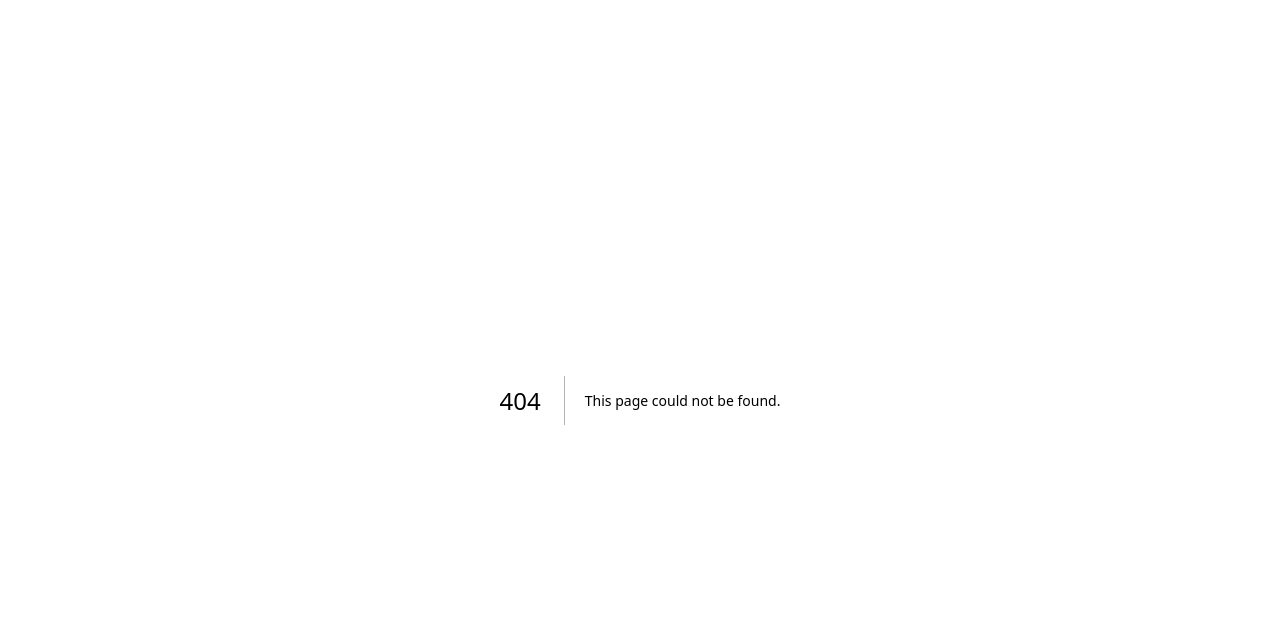
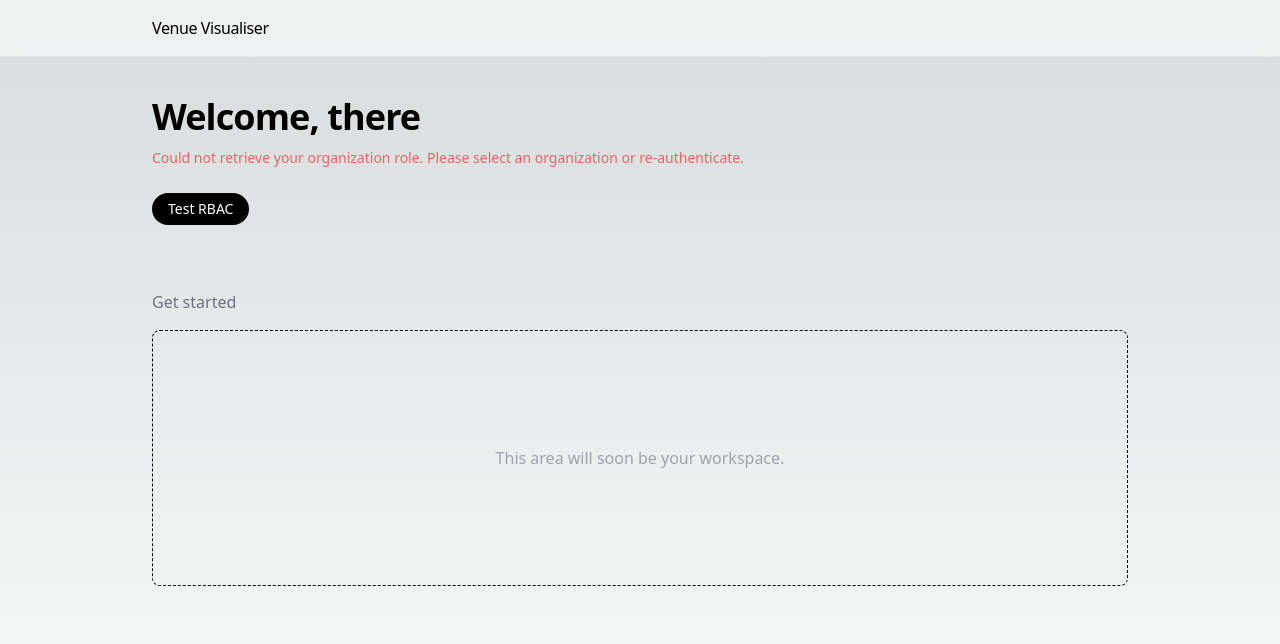
Before and after one commit to mustafaj17/venue_visualiser, a Next.js app: page /dashboard in a window 1280 px wide. Before the commit this address had no page. Shown: the top 644 px of the page. Built offline with nearby package versions, Linux system fonts and the light colour scheme; no server answers.

Commit message:
setup some simple navigation, some simple testing to test rbac. see authsetup.md.

```diff
--- /dev/null
+++ b/app/dashboard/page.tsx
@@ -0,0 +1,72 @@
+import { auth } from "@clerk/nextjs/server";
+import { currentUser } from "@clerk/nextjs/server";
+import Link from "next/link";
+import Navbar from "@/components/navbar";
+
+export const dynamic = "force-dynamic";
+
+export default async function DashboardPage() {
+  // Fetch the current auth context from Clerk for server-side reads
+  // Note: we are not enforcing protection here yet
+  const session = await auth();
+
+  // Load the signed-in user's basic profile for greeting
+  const user = await currentUser();
+  const userName =
+    user?.firstName ||
+    user?.username ||
+    user?.emailAddresses?.[0]?.emailAddress ||
+    "there";
+
+  // Read active organization context from the session
+  // - orgRole: role of this user in the active organization (e.g., admin/member)
+  // - orgId/orgSlug: identifiers for the active organization
+  // These are handy for RBAC checks later
+  const { orgRole, orgId, orgSlug, sessionClaims } = session;
+  const activeOrgId =
+    (orgId as string | undefined) ??
+    (sessionClaims?.org_id as string | undefined);
+  const rawRole =
+    (orgRole as string | undefined) ??
+    (sessionClaims?.org_role as string | undefined);
+  const normalizedRole = rawRole?.replace(/^org:/, "");
+  const displayRole = activeOrgId ? normalizedRole : undefined;
+  void orgSlug;
+
+  return (
+    <>
+      <Navbar />
+      <main className='min-h-screen px-6 py-10 flex flex-col items-start mx-auto max-w-5xl'>
+        <h1 className='text-3xl md:text-4xl font-semibold tracking-tight'>
+          Welcome, {userName}
+        </h1>
+        <div className='mt-2'>
+          {displayRole ? (
+            <span className='inline-flex items-center rounded-full bg-gray-100 px-3 py-1 text-sm text-gray-700 border border-gray-200'>
+              Role:{" "}
+              <span className='ml-1 font-medium capitalize'>{displayRole}</span>
+            </span>
+          ) : (
+            <span className='text-sm text-red-500/80'>
+              Could not retrieve your organization role. Please select an
+              organization or re-authenticate.
+            </span>
+          )}
+        </div>
+        <div className='mt-6'>
+          <Link href='/test'>
+            <button className='rounded-full bg-black text-white text-sm font-medium px-4 py-1.5 hover:bg-gray-900 active:opacity-90 transition'>
+              Test RBAC
+            </button>
+          </Link>
+        </div>
+        <div className='mt-8 w-full border-t border-gray-200 pt-8'>
+          <p className='text-gray-500'>Get started</p>
+          <div className='mt-4 rounded-lg border border-dashed border-black h-64 w-full flex items-center justify-center text-gray-400'>
+            This area will soon be your workspace.
+          </div>
+        </div>
+      </main>
+    </>
+  );
+}
--- /dev/null
+++ b/app/not-authorized/page.tsx
@@ -0,0 +1,32 @@
+import Navbar from "@/components/navbar";
+import Link from "next/link";
+
+export const dynamic = "force-dynamic";
+
+export default function NotAuthorizedPage() {
+  return (
+    <>
+      <Navbar />
+      <main className='min-h-screen px-6 py-10 flex flex-col items-start mx-auto max-w-5xl'>
+        <h1 className='text-3xl md:text-4xl font-semibold tracking-tight'>
+          Not authorized
+        </h1>
+        <p className='mt-3 text-gray-700'>
+          You do not have permission to view this page.
+        </p>
+        <div className='mt-6 flex items-center gap-3'>
+          <Link href='/sign-in'>
+            <button className='rounded-full bg-black text-white text-sm font-medium px-4 py-1.5 hover:bg-gray-900 active:opacity-90 transition'>
+              Sign in
+            </button>
+          </Link>
+          <Link href='/sign-up'>
+            <button className='rounded-full bg-white text-gray-800 ring-1 ring-gray-300 text-sm font-medium px-4 py-1.5 hover:bg-gray-50 active:opacity-90 transition'>
+              Sign up
+            </button>
+          </Link>
+        </div>
+      </main>
+    </>
+  );
+}
--- a/app/page.tsx
+++ b/app/page.tsx
@@ -11,9 +11,23 @@ export const dynamic = "force-dynamic";
 export default function Home() {
   return (
     <main className='relative flex min-h-screen flex-col items-center justify-center'>
+      <div className='absolute top-4 left-4 flex items-center space-x-3'>
+        <h2 className='text-lg md:text-xl font-semibold text-gray-800'>
+          Venue Visualiser
+        </h2>
+        <Link href='/dashboard'>
+          <button className='rounded-full bg-black text-white text-sm font-medium px-4 py-1.5 hover:bg-gray-900 active:opacity-90 transition'>
+            Go to Dashboard
+          </button>
+        </Link>
+      </div>
       <div className='absolute top-4 right-4'>
         <SignedOut>
-          <SignInButton mode='modal' />
+          <SignInButton mode='modal'>
+            <button className='rounded-full bg-white/30 shadow-sm ring-1 ring-gray-900/5 text-gray-700 text-sm font-medium px-4 py-1.5 hover:bg-white/40 hover:shadow-lg active:shadow-sm transition-all'>
+              Sign in
+            </button>
+          </SignInButton>
         </SignedOut>
         <SignedIn>
           <UserButton />
--- a/app/sign-in/[[...sign-in]]/page.tsx
+++ b/app/sign-in/[[...sign-in]]/page.tsx
@@ -3,7 +3,7 @@ import { SignIn } from "@clerk/nextjs";
 export default function SignInPage() {
   return (
     <main className='min-h-screen flex items-center justify-center p-6'>
-      <SignIn />
+      <SignIn afterSignInUrl='/dashboard' afterSignUpUrl='/dashboard' />
     </main>
   );
 }
--- a/app/sign-up/[[...sign-up]]/page.tsx
+++ b/app/sign-up/[[...sign-up]]/page.tsx
@@ -3,7 +3,7 @@ import { SignUp } from "@clerk/nextjs";
 export default function SignUpPage() {
   return (
     <main className='min-h-screen flex items-center justify-center p-6'>
-      <SignUp />
+      <SignUp afterSignUpUrl='/dashboard' />
     </main>
   );
 }
--- /dev/null
+++ b/app/test/page.tsx
@@ -0,0 +1,47 @@
+import { auth } from "@clerk/nextjs/server";
+import { redirect, notFound } from "next/navigation";
+import Navbar from "@/components/navbar";
+import Link from "next/link";
+
+export const dynamic = "force-dynamic";
+
+export default async function TestRBACPage() {
+  const session = await auth();
+
+  // If not signed in, redirect to sign-in
+  if (!session?.userId) {
+    redirect("/sign-in");
+  }
+
+  // Normalize role: support values like "admin", "owner", "org:admin", "org:owner"
+  const rawRole =
+    (session.orgRole as string | undefined) ??
+    (session.sessionClaims?.org_role as string | undefined);
+  const normalizedRole = rawRole?.replace(/^org:/, "");
+
+  // If signed in but not an admin/owner, redirect to not authorized
+  if (normalizedRole !== "admin" && normalizedRole !== "owner") {
+    redirect("/not-authorized");
+  }
+
+  return (
+    <>
+      <Navbar />
+      <main className='min-h-screen px-6 py-10 flex flex-col items-start mx-auto max-w-5xl'>
+        <div className='mb-4'>
+          <Link href='/dashboard'>
+            <button className='rounded-full bg-black text-white text-sm font-medium px-4 py-1.5 hover:bg-gray-900 active:opacity-90 transition'>
+              Go back
+            </button>
+          </Link>
+        </div>
+        <h1 className='text-3xl md:text-4xl font-semibold tracking-tight'>
+          Admin RBAC Test
+        </h1>
+        <p className='mt-3 text-gray-700'>
+          You can see this because you're an admin.
+        </p>
+      </main>
+    </>
+  );
+}
--- /dev/null
+++ b/components/navbar.tsx
@@ -0,0 +1,33 @@
+"use client";
+
+import dynamic from "next/dynamic";
+import Link from "next/link";
+
+const OrganizationSwitcher = dynamic(
+  async () => (await import("@clerk/nextjs")).OrganizationSwitcher,
+  {
+    ssr: false,
+    loading: () => (
+      <div className='h-8 w-40 rounded-md bg-gray-200 animate-pulse' />
+    ),
+  }
+);
+
+export default function Navbar() {
+  return (
+    <nav className='w-full border-b border-gray-200 bg-white/80 backdrop-blur supports-[backdrop-filter]:bg-white/60'>
+      <div className='mx-auto max-w-5xl px-6 h-14 flex items-center justify-between'>
+        <Link href='/' className='font-medium tracking-tight'>
+          Venue Visualiser
+        </Link>
+        <div className='flex items-center gap-3'>
+          <OrganizationSwitcher
+            hidePersonal={false}
+            afterSelectOrganizationUrl='/dashboard'
+            afterLeaveOrganizationUrl='/dashboard'
+          />
+        </div>
+      </div>
+    </nav>
+  );
+}
```
Also changed, not shown: agent/tasks.json (+5 -5 lines), 1 other file (tests, documents, lock files or other folders).
